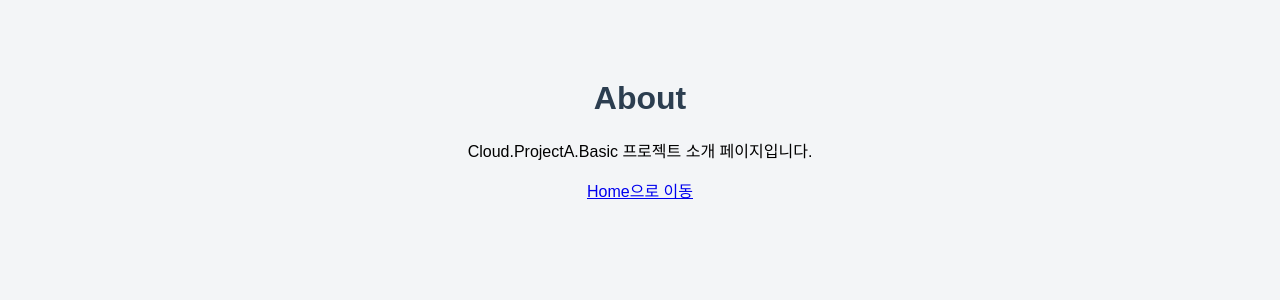
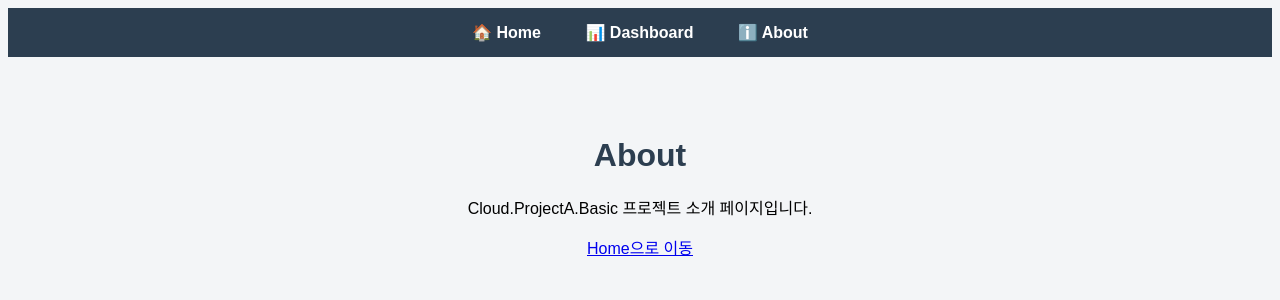
Before and after one commit to a65635466/Cloud.ProjectA.Basic, a Python web app: template templates/about.html in a window 1280 px wide. Shown: the top 300 px of the page. Run offline with Jinja, Linux system fonts and the light colour scheme; the template is opened without the code that fills it, so the values that code supplies are empty.

Commit message:
Add navigation bar to base template

```diff
--- a/static/css/style.css
+++ b/static/css/style.css
@@ -77,3 +77,35 @@ button:hover{
     background:#2980b9;
 
 }
+
+/* ===========================
+   Navigation Bar
+=========================== */
+
+nav{
+
+    background:#2c3e50;
+
+    padding:15px;
+
+    text-align:center;
+
+}
+
+nav a{
+
+    color:white;
+
+    text-decoration:none;
+
+    margin:0 20px;
+
+    font-weight:bold;
+
+}
+
+nav a:hover{
+
+    color:#3498db;
+
+}
--- a/templates/base.html
+++ b/templates/base.html
@@ -13,6 +13,16 @@
 
 <body>
 
+<nav>
+
+    <a href="{{ url_for('home.home') }}">🏠 Home</a>
+
+    <a href="#">📊 Dashboard</a>
+
+    <a href="{{ url_for('about.about') }}">ℹ️ About</a>
+
+</nav>
+
     <div class="container">
 
         {% block content %}
```
